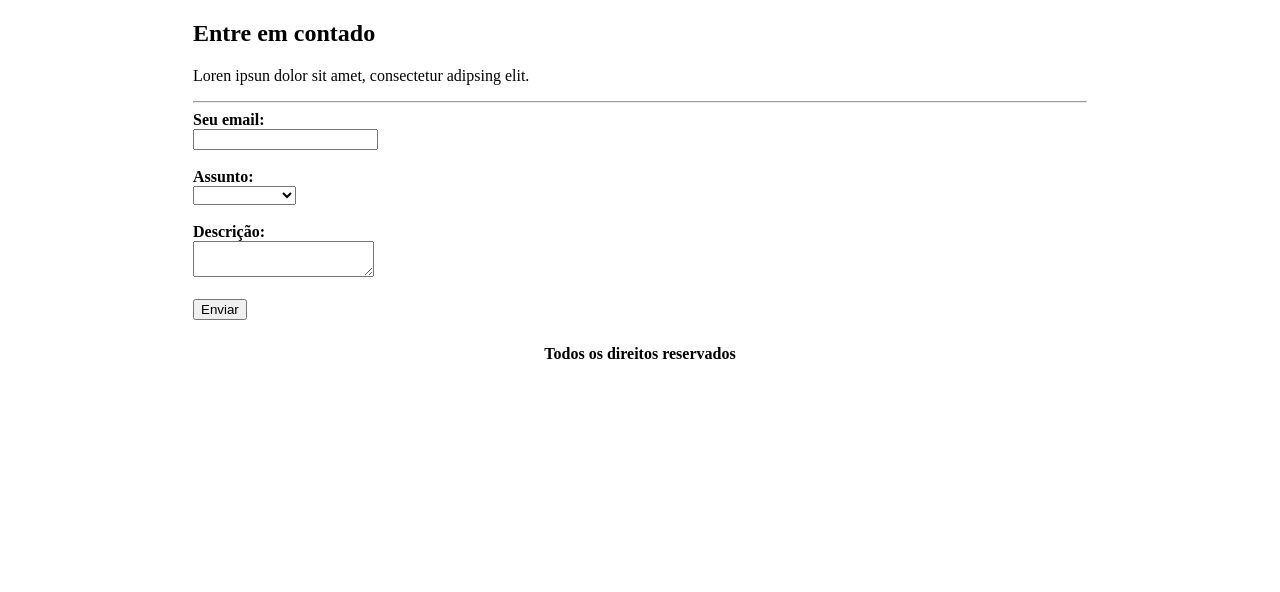
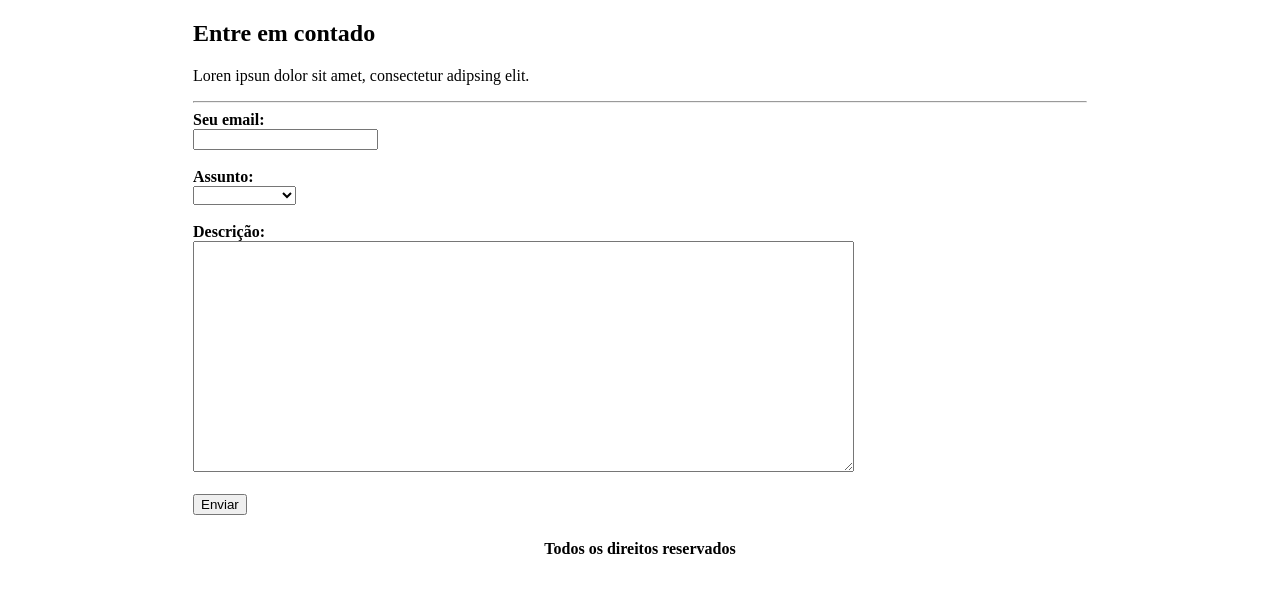
Before and after one commit to RodrigoCaramori/primeiro_projeto_web, a plain HTML site: page contato.html in a window 1280 px wide. Shown: the part 104-696 px from the top of the page. Drawn offline with Linux system fonts and the light colour scheme.

Commit message:
Pequena implementação para definir tamnho do <textarea> em contao

```diff
--- a/contato.html
+++ b/contato.html
@@ -37,7 +37,8 @@
 							<option>Elogios</option>
 						</select><br><br>
 						<strong>Descrição: </strong><br>
-						<textarea></textarea><br><br>
+						<textarea cols="80" rows="15"></textarea><br><br>
+
 						<input type="submit" value="Enviar">
 
 					</form>
```
